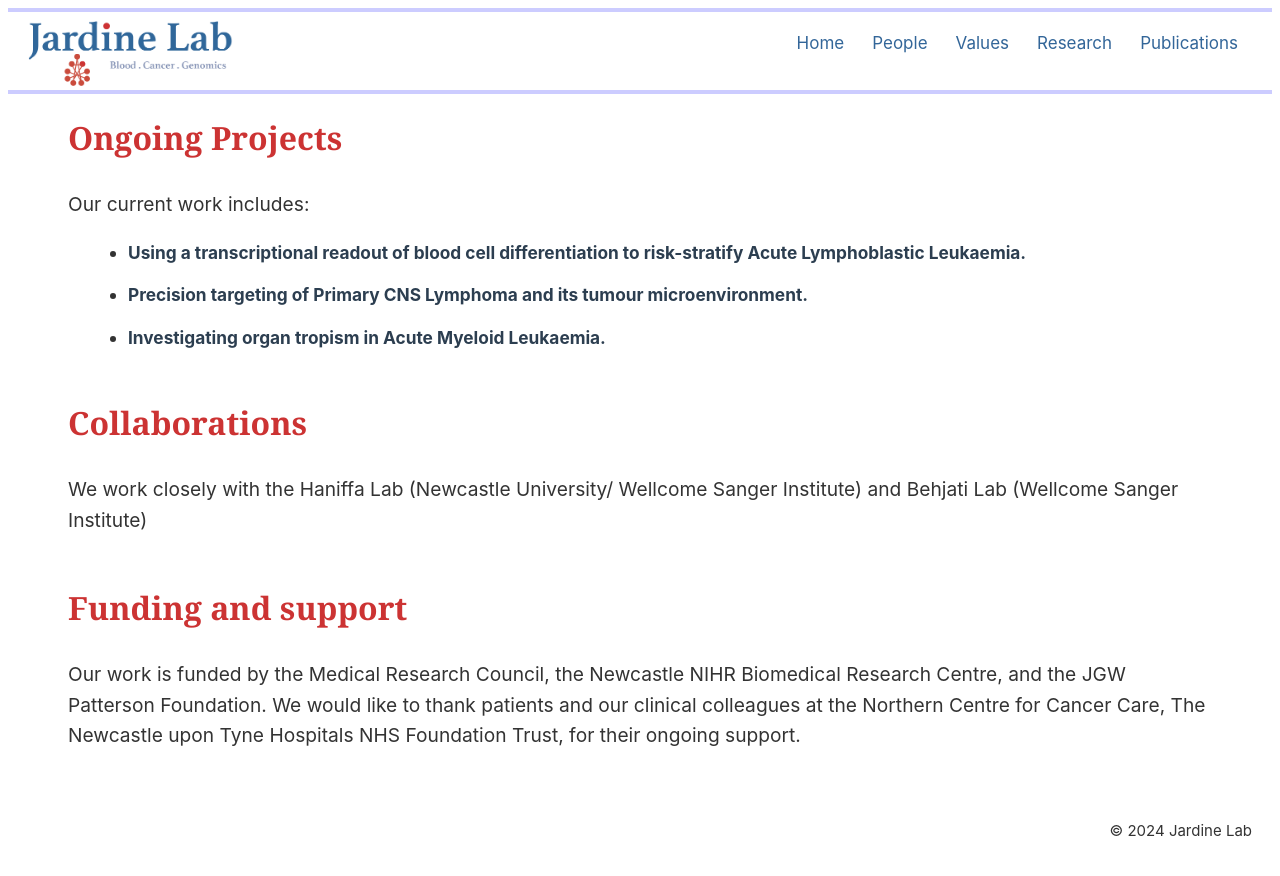
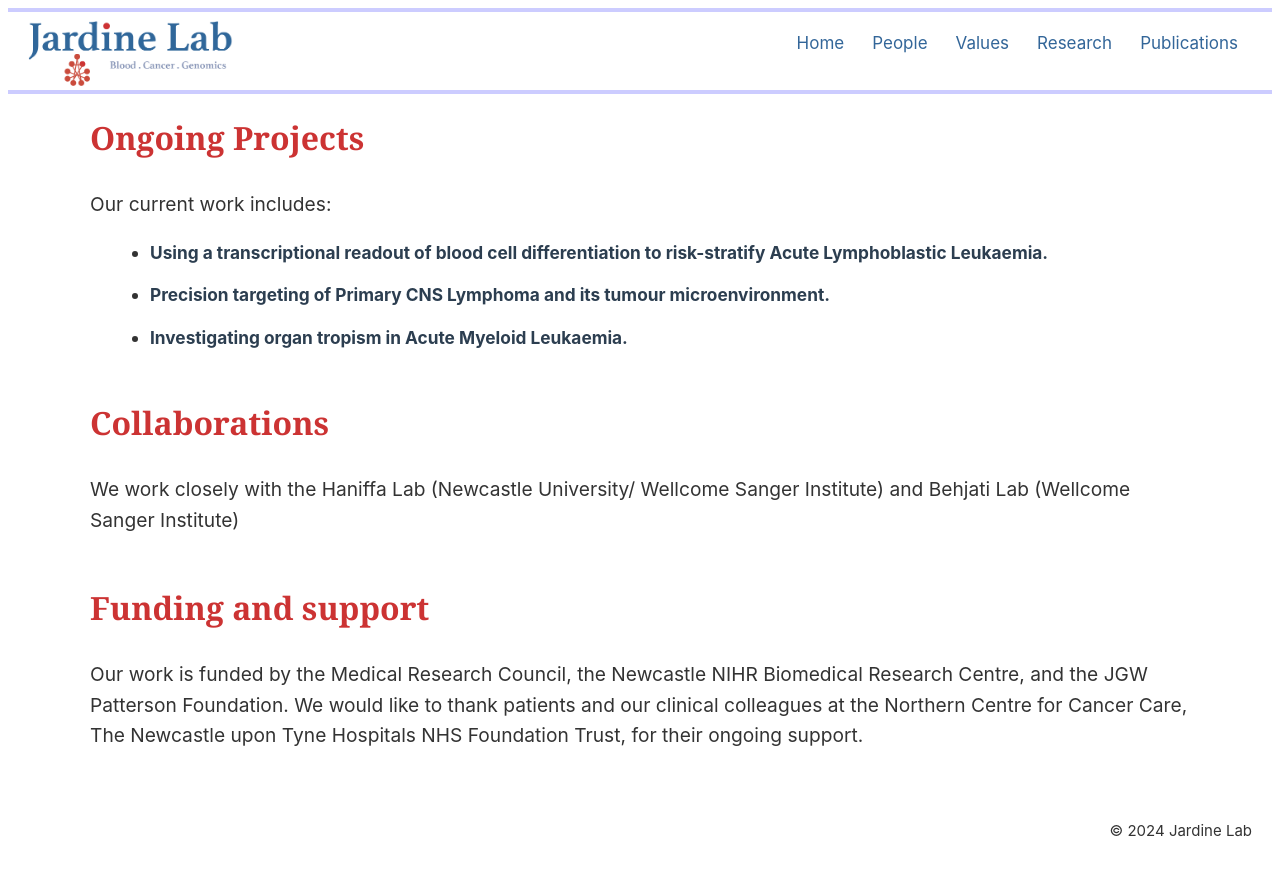
Before and after one commit to vkorak/vkorak.github.io, a Jekyll site: the page built from research.md, in a window 1280 px wide. Shown: the top 876 px of the page. Built offline with Jekyll 4.4.1, drawn with Linux system fonts in a browser that asks for light colours.

Commit message:
consistent content width across pages

```diff
--- a/_layouts/default.html
+++ b/_layouts/default.html
@@ -11,7 +11,7 @@
       {% include header.html %}
     </header>
 
-    <main style="padding: 0 60px;">
+    <main style="max-width: 1100px; margin: 0 auto; padding: 0 60px;">
       <!-- The main content of the page -->
       {{ content }}
     </main>
```
